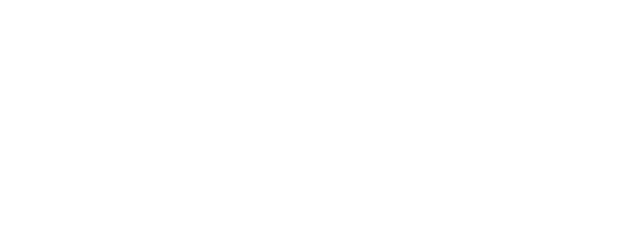
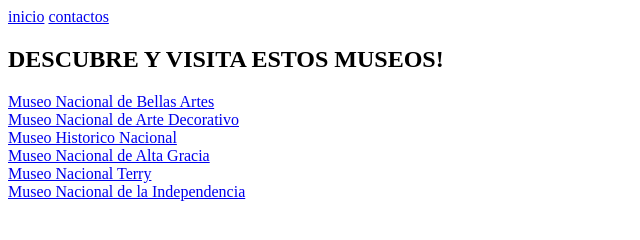
Before and after one commit to juanicolas619/TP1_01, a plain HTML site: page Proyecto Web/museos.html in a window 1280 px wide. Shown: the whole page, without its empty margins (0-640 px from the left). Drawn offline with Linux system fonts and the light colour scheme.

Commit message:
nuevos datos

```diff
--- a/Proyecto Web/museos.html
+++ b/Proyecto Web/museos.html
@@ -6,6 +6,20 @@
     <title>Document</title>
 </head>
 <body>
-
+    <header>
+        <nav>
+            <a href="index.html">inicio</a>
+            <a href="contactos.html">contactos</a>
+        </nav>
+    </header>
+    <section>
+        <h1>DESCUBRE Y VISITA ESTOS MUSEOS!</h1>
+        <a href="https://www.bellasartes.gob.ar" target="_blank">Museo Nacional de Bellas Artes</a><br>
+        <a href=" https://www.mnad.org" target="_blank">Museo Nacional de Arte Decorativo</a><br>
+        <a href="https://museohistoriconacional.cultura.gob.ar" target="_blank">Museo Historico Nacional</a><br>
+        <a href="https://museoestanciaaltagracia.cultura.gob.ar" target="_blank">Museo Nacional de Alta Gracia</a><br>
+        <a href="https://museoterry.cultura.gob.ar" target="_blank">Museo Nacional Terry</a><br>
+        <a href="https://museodelaindependencia.cultura.gob.ar" target="_blank">Museo Nacional de la Independencia</a><br>
+    </section>
 </body>
 </html>
```
Also changed, not shown: Proyecto Web/contactos.html (+4 -1 lines), Proyecto Web/index.html (+8 -4 lines).
